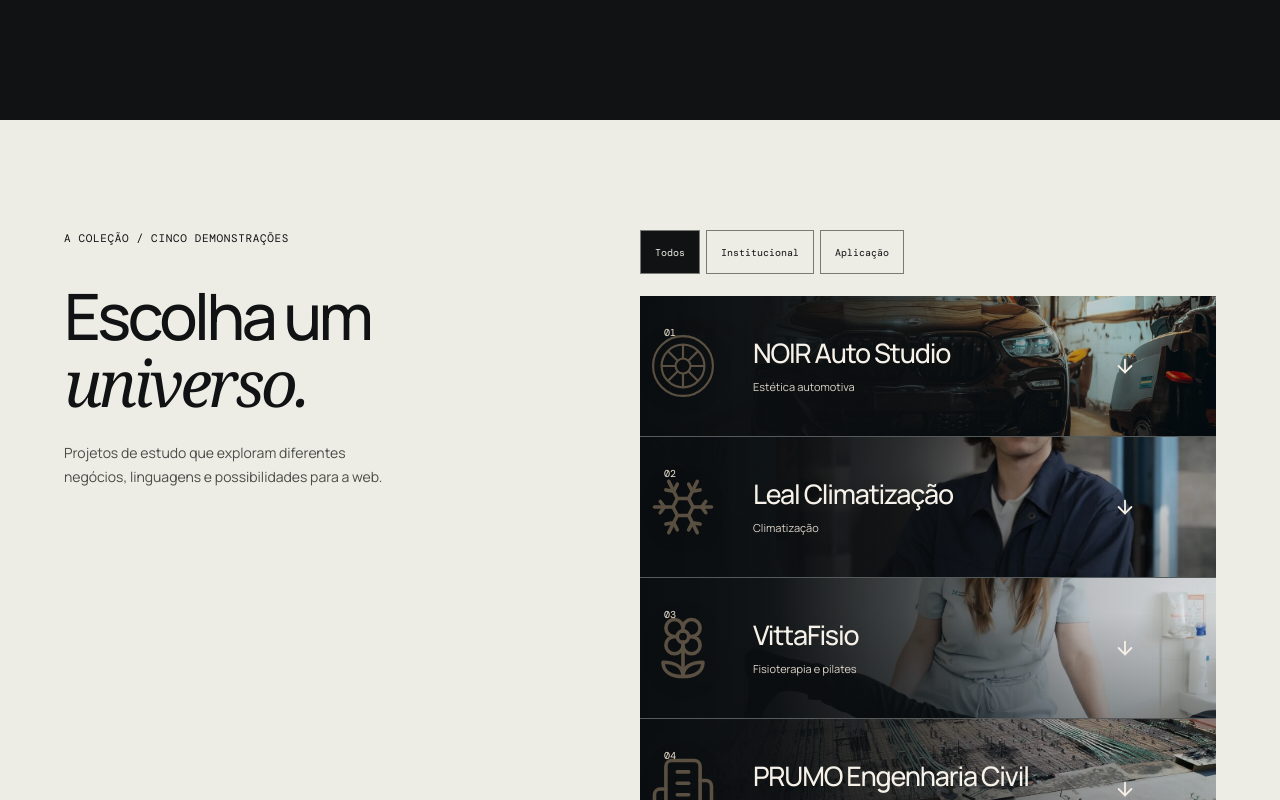
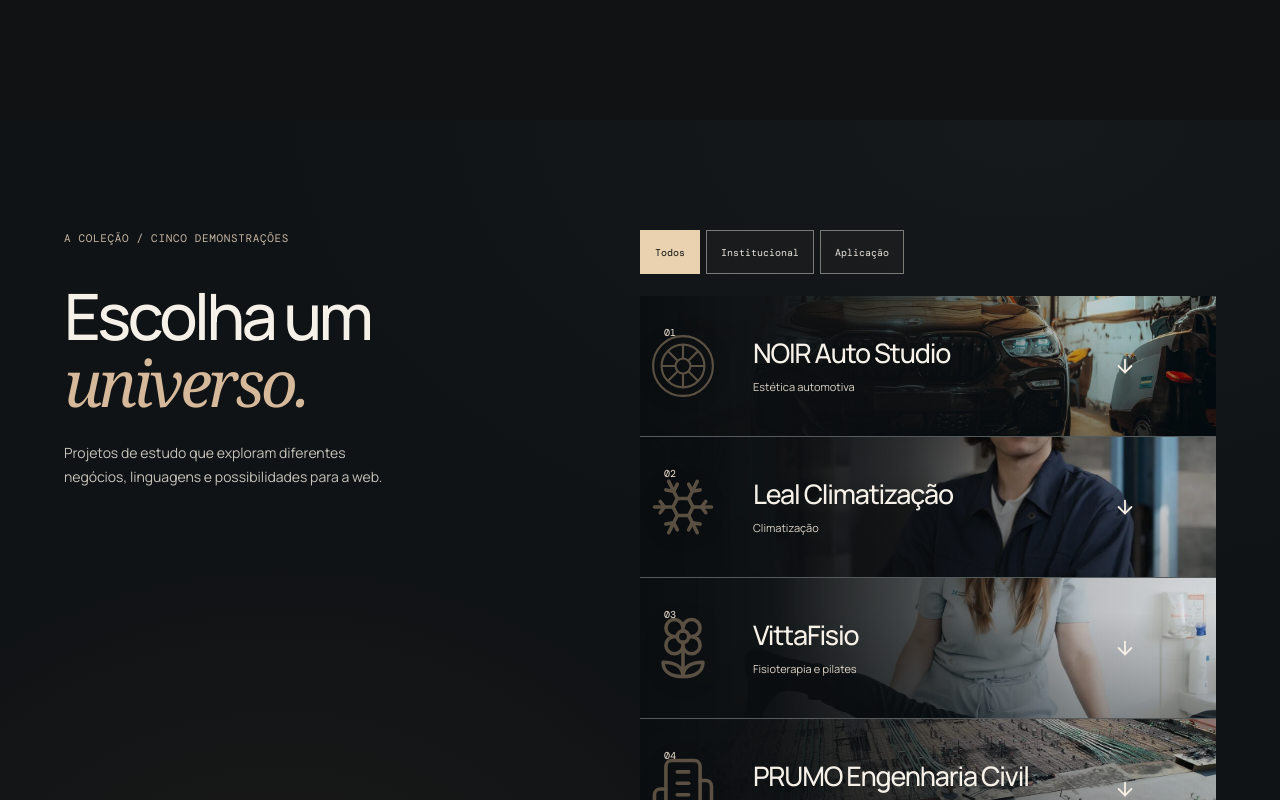
Before and after one commit to LuanSSilvaHH/luan-silva-portfolio, a React (Vite) app: page / in a window 1280 px wide. Shown: the part 1120-1920 px from the top of the page. Built offline with nearby package versions, Linux system fonts and the light colour scheme; a web font is replaced by a local one.

Commit message:
Preview dark editorial styling for project collection

```diff
--- a/src/cinema.css
+++ b/src/cinema.css
@@ -494,3 +494,21 @@ html[data-motion=off] .scene{clip-path:none;opacity:1}
 .index-card.is-selected .index-card-theme-left{transform:translate(calc(100cqw - 67px),-50%) scale(.72)}
 }
 @media(prefers-reduced-motion:reduce){.index-card-theme{transition:none!important}}
+
+/* Approved dark direction for the project collection — preview only */
+.project-index{
+  background:
+    radial-gradient(ellipse 52% 60% at 22% 90%,rgba(116,80,52,.13),transparent 75%),
+    radial-gradient(ellipse 75% 60% at 80% 0%,rgba(80,85,84,.09),transparent 80%),
+    #101315;
+  color:#f4f0e9;
+}
+.project-index .index-heading h2{color:#f6f1e8}
+.project-index .index-heading h2 em{color:#d6b99a}
+.project-index .index-heading>p:last-child{color:#c7c3bc}
+.project-index .index-heading .eyebrow,.project-index .index-heading [class*="label"]{color:#c4b6a4}
+.project-index .filters button{color:#e9e4dd;border-color:#797b76;background:rgba(255,255,255,.025)}
+.project-index .filters button[aria-pressed=true]{background:#ead2b1;color:#101315;border-color:#ead2b1}
+.project-index .filters button:focus-visible{outline:2px solid #ead2b1;outline-offset:3px}
+.project-index .index-card{border-bottom-color:#555b5b}
+@media(max-width:700px){.project-index{background:radial-gradient(ellipse at 0% 65%,rgba(116,80,52,.13),transparent 80%),#101315}}
```
